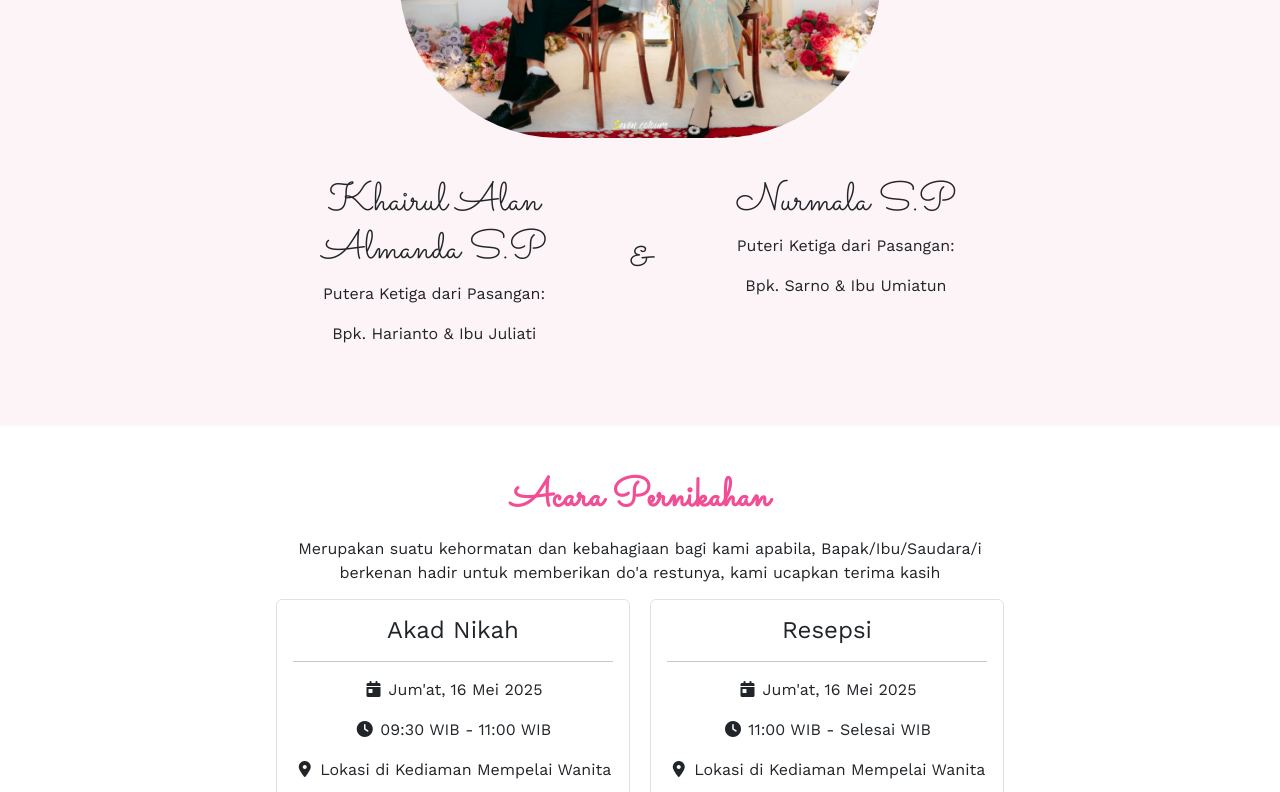
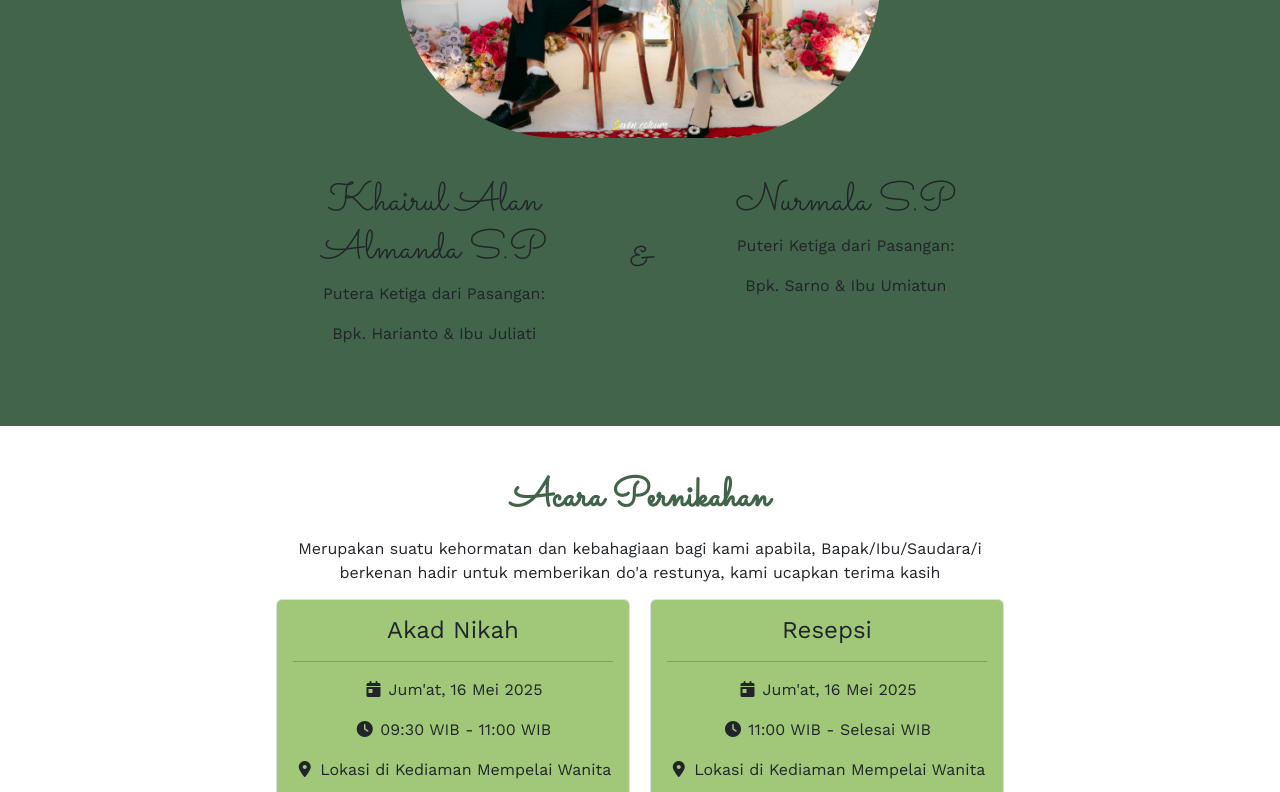
Before and after one commit to arigunawan-lo/wedding, a plain HTML site: page index.html in a window 1280 px wide. Shown: the part 1361-2153 px from the top of the page. Drawn offline with nearby package versions, Linux system fonts and the light colour scheme; some packages are replaced by stand-ins of ours; a script that the page names is missing.

Commit message:
merubah css

```diff
--- a/assets/css/style.css
+++ b/assets/css/style.css
@@ -1,12 +1,12 @@
 :root {
-    --pink: #f14e95;
-    --pink-muted: #fdf4f8;
+    --pink: #41644A;
+    --pink-muted: #A0C878;
     --pink-light: #fcdbe9
     --pink-hover: #d84686;
-    --white: #fff;
-    --grey: #ccc;
-    --light-grey: #d4d4d4;
-    --very-light-grey: #eee;
+    --white: #A0C878;
+    --grey: #A0C878;
+    --light-grey: #3D90D7;
+    --very-light-grey: #A0C878;
     --dark: #151515;
     --black: #000;
 }
@@ -114,7 +114,7 @@ body.transition {
     top: 0;
     left: 0;
     right: 0;
-    background: rgba(241, 78, 149, 0.4);
+    background: rgba(43, 217, 40, 0.4);
 }
 
 #hero-section {
@@ -145,7 +145,7 @@ body.transition {
 }
 
 #hero-section .btn-get-started:hover {
-    background: var(--pink-hover);
+    background: var(--pink);
     color: var(--white);
 }
 
@@ -178,7 +178,7 @@ body.transition {
 }
 
 .section-bg {
-    background-color: var(--pink-muted);
+    background-color: var(--pink);
 }
 
 #content-section {
@@ -203,6 +203,7 @@ body.transition {
 
 .card-acara {
     width: calc(50% - 10px);
+    background: var(--pink-muted);
 }
 
 @media(max-width: 992px) {
```
